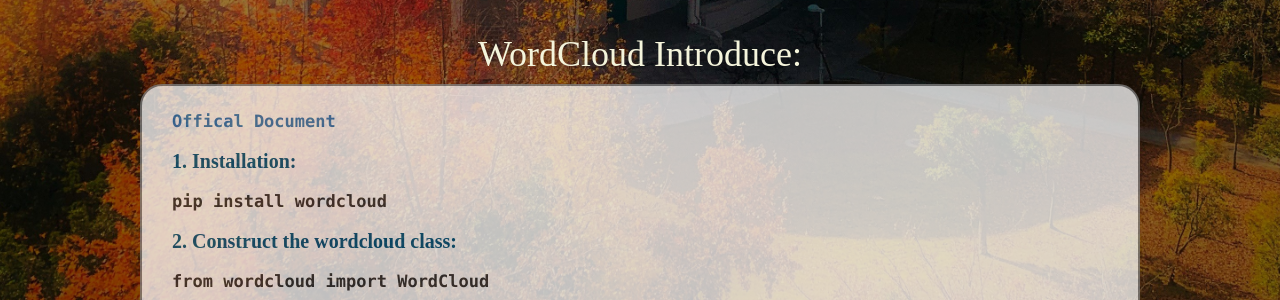
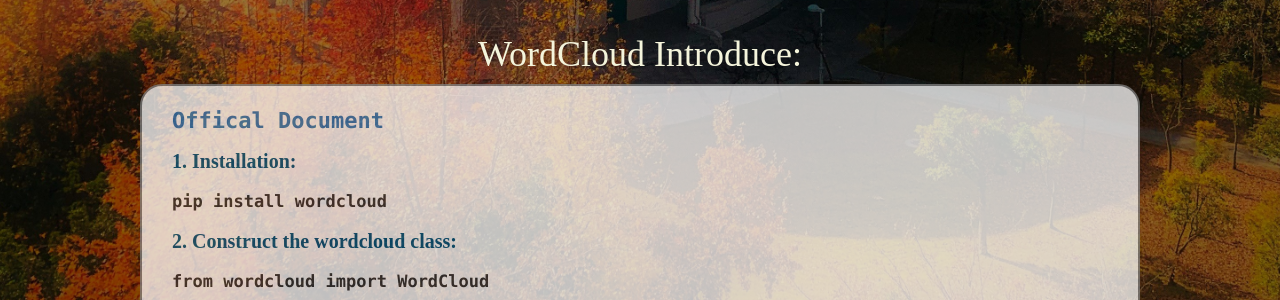
Before and after one commit to CAPCOMIN/UprrWebApp, a Flask app: page /searchportrait in a window 1280 px wide. Shown: the part 368-668 px from the top of the page. Run offline with Flask 2, Linux system fonts and the light colour scheme; parts of the project's set-up code (start-up, migrations or seed data) failed here and were passed over; some libraries are stand-ins or nearby versions.

Commit message:
调整WordCloud链接大小

```diff
--- a/templates/searchportrait.html
+++ b/templates/searchportrait.html
@@ -131,6 +131,15 @@
 				margin-top: calc(6px);
 			}
 
+			#div9 {
+				font-family: "Consolas";
+				/* color: beige; */
+				font-size: 22px;
+				text-align: left;
+				line-height: calc(30px);
+
+			}
+
 			#divbar {
 				font-family: "Titillium Web";
 				color: beige;
@@ -235,7 +244,7 @@
             <h1 id="div1">WordCloud Introduce: </h1>
         </div>
         <div id="box">
-            <p id="div2">
+            <p id="div9">
                 <a href="https://amueller.github.io/word_cloud/index.html">Offical Document</a>
             </p>
             <p id="div7">1. Installation:</p>
```
Also changed, not shown: templates/index.html (+1 -14 lines), 2 other files.
